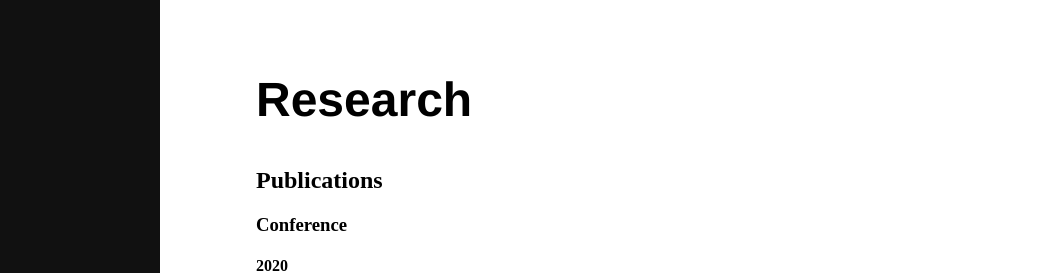
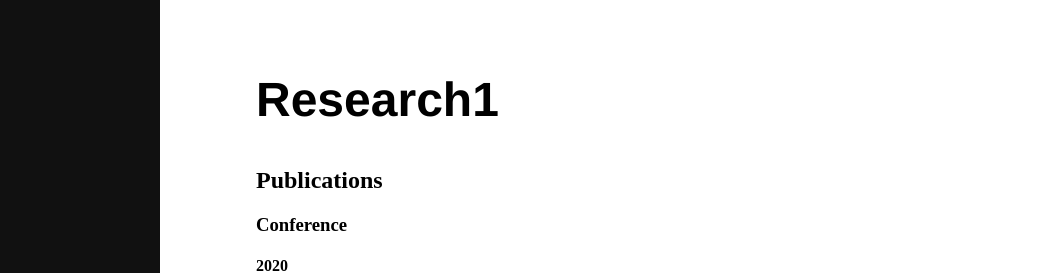
Before and after one commit to IgorKhm/igorkhm.github.io, a Jekyll site: the page built from index.md, in a window 1280 px wide and 900 px high. Shown: the part 391-664 px from the top of the window, without its empty margins (0-1060 px from the left). Built offline with Jekyll 4.4.1, drawn with Linux system fonts in a browser that asks for light colours.

Commit message:
Update index.md

```diff
--- a/index.md
+++ b/index.md
@@ -7,7 +7,7 @@ title: "Igor Khmelnitsky, personal website"
 I am a PhD student in the lab [LSV](https://www.lsv.fr) in ENS Paris Saclay, under the supervision of [Finkel Alain](http://www.lsv.fr/~finkel) and [Haddad Serge](http://www.lsv.fr/~haddad). My thesis is on Machine learning and verification of infinite-state systems.  <br /> <br /> <br />
 
 
-# Research
+# Research1
 ## Publications
 ### Conference
 #### 2020
```
